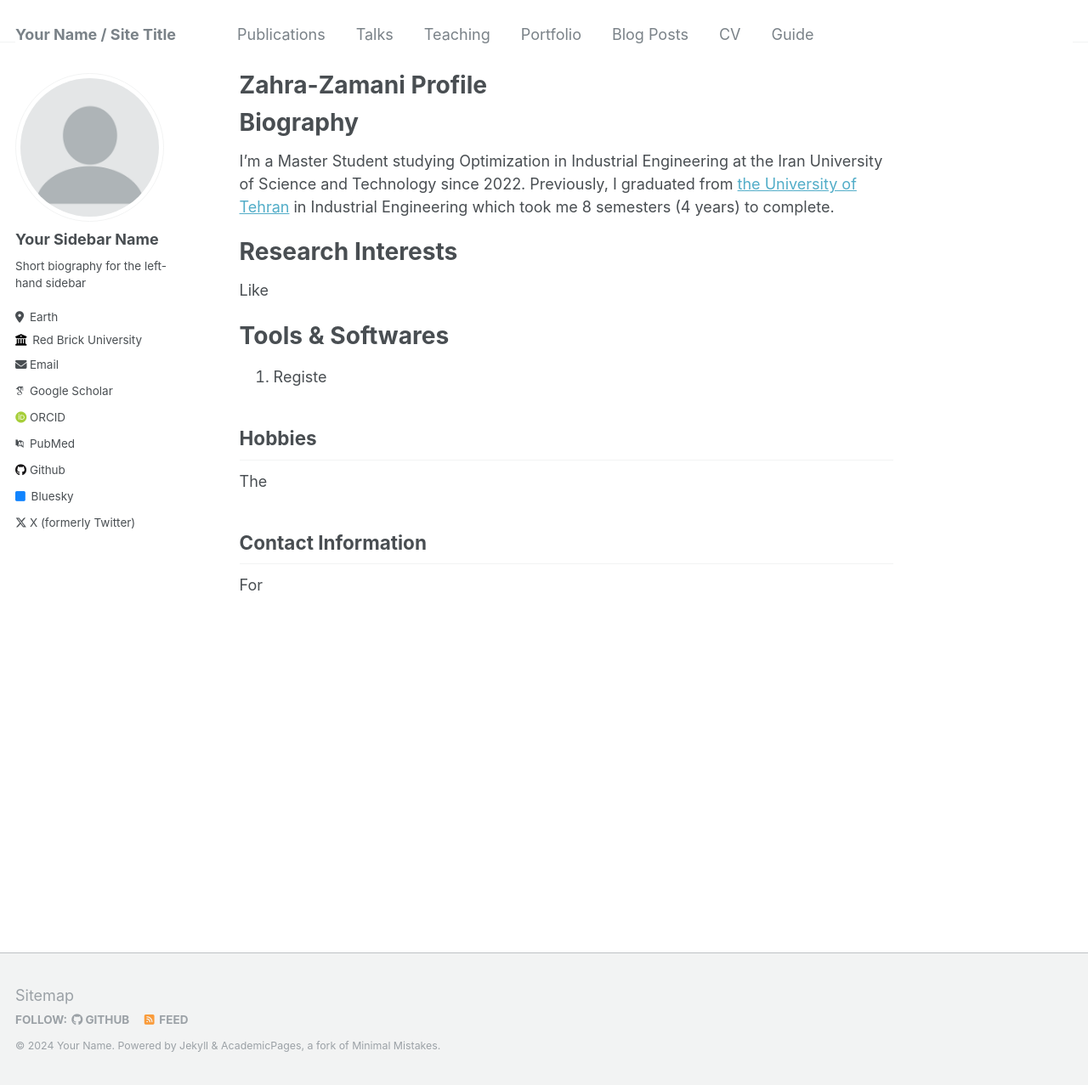
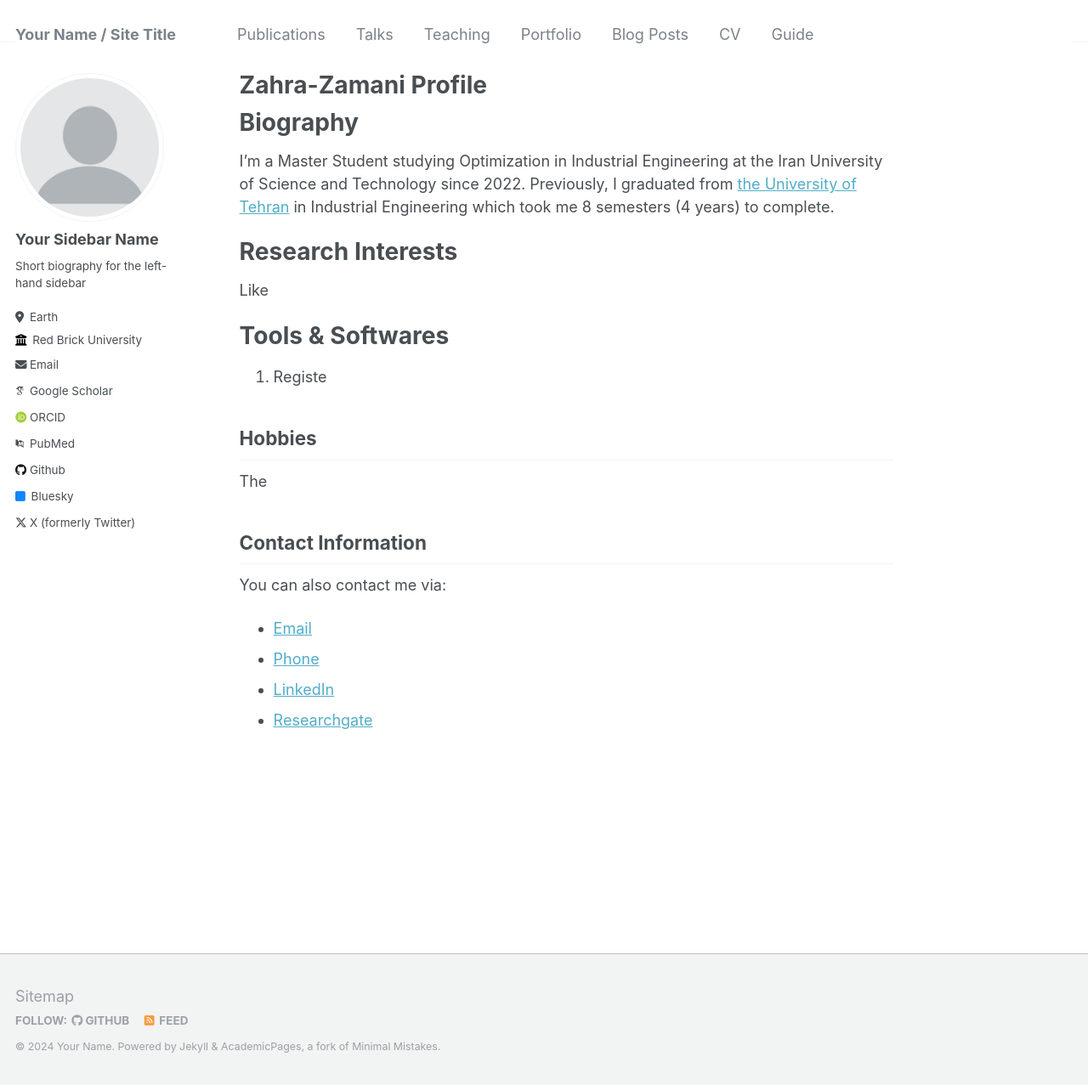
Before and after one commit to Zahra-Zamani/Zahra-Zamani.github.io, a Jekyll site: the page built from _pages/about.md, in a window 1280 px wide and 1277 px high. Shown: the whole window at 85% size. Built offline with Jekyll 4.4.1, drawn with Linux system fonts in a browser that asks for light colours; some web fonts are replaced.

Commit message:
Update about.md
Updated Contact Info

```diff
--- a/_pages/about.md
+++ b/_pages/about.md
@@ -26,4 +26,8 @@ The
 
 Contact Information
 ------
-For
+ You can also contact me via:
+ * [Email](zz.zaamani@gmail.com)
+ * [Phone](tel:+989190345701)
+ * [LinkedIn](https://www.linkedin.com/in/zz-zahra-zamani)
+ * [Researchgate](https://www.researchgate.net/profile/Zahra-Zamani-18)
```
